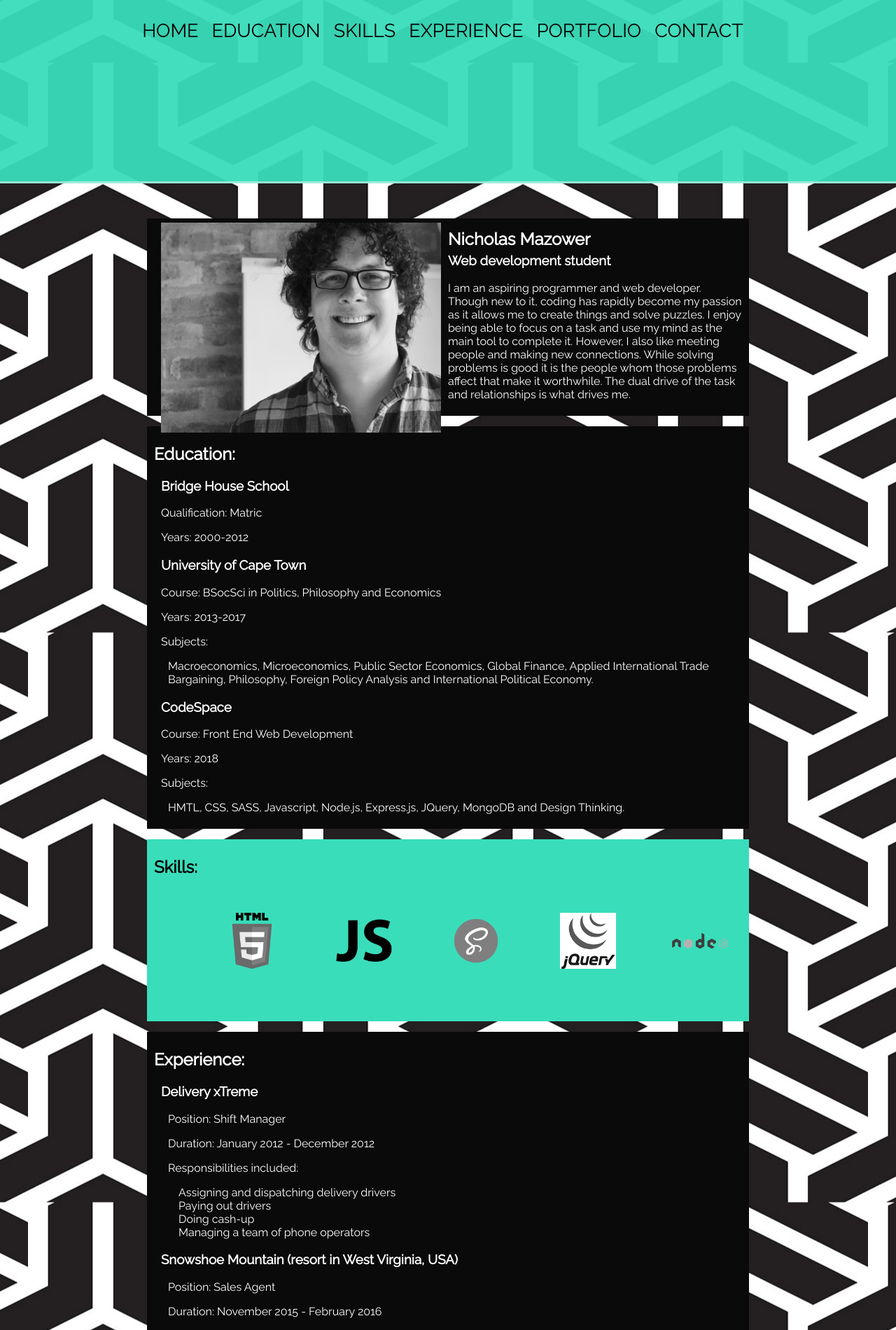
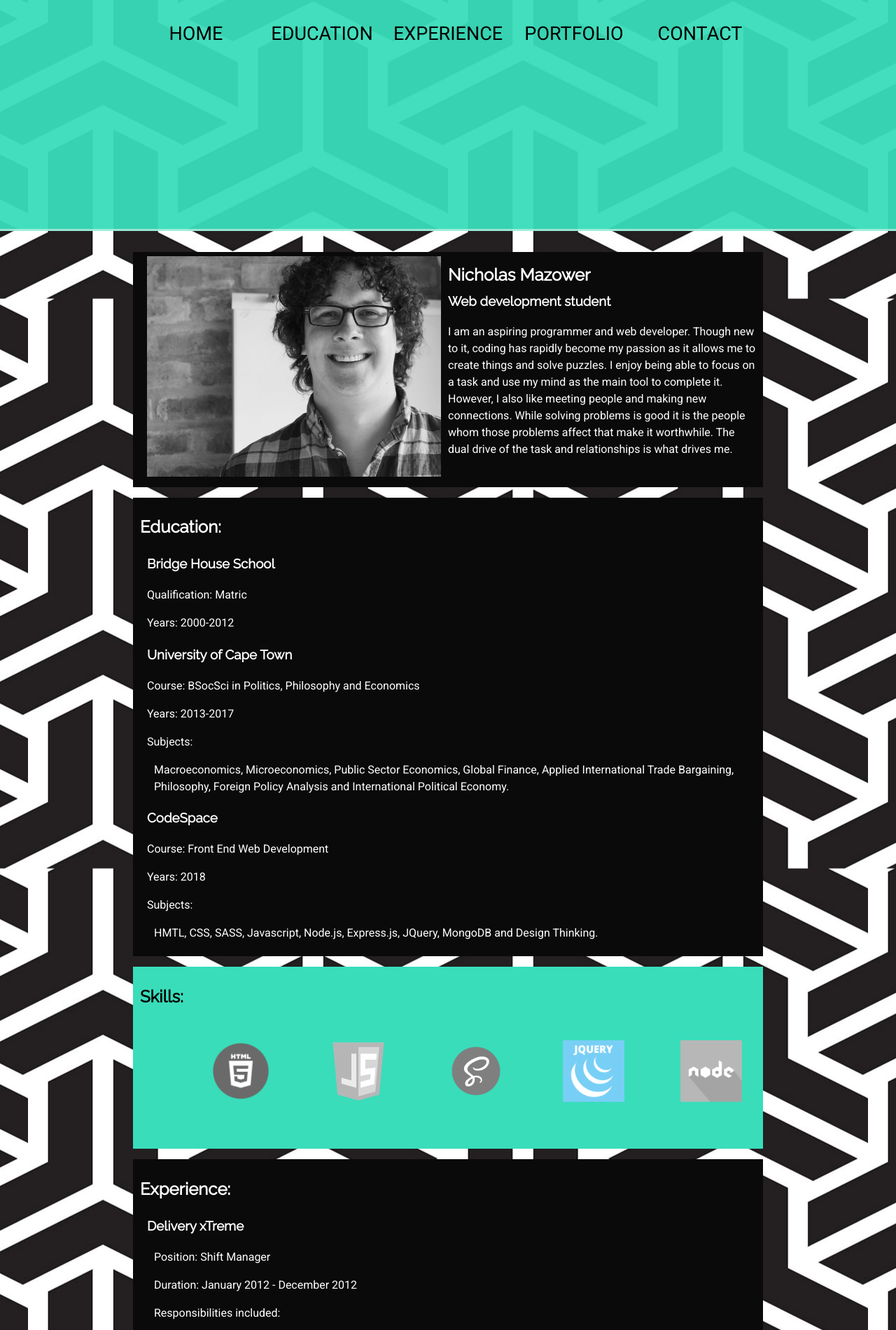
Before and after one commit to PaintingCaves/cv-website, a web app: file index.html in a window 1280 px wide. Shown: the top 1900 px of the page at 70% size. Run offline with its HTML, style and script files only (its server is not run), Linux system fonts and the light colour scheme.

Commit message:
everything but timeline

```diff
--- a/assets/css/styles.css
+++ b/assets/css/styles.css
@@ -1,5 +1,11 @@
 *{
   box-sizing: border-box;
+  font-family: 'Roboto', sans-serif;
+  line-height: 1.5;
+}
+
+h1, h2, h3 {
+  font-family: 'Raleway', sans-serif;
 }
 #portfolioContent{
   display: grid;
@@ -8,7 +14,7 @@
   padding: 0;
   grid-template-columns: 1fr 1fr;
   grid-template-rows: 1fr 1fr;
-  gap: 5px;
+  gap: 15px;
   grid-template-areas:
   'one two'
   'three four';
@@ -36,22 +42,28 @@
 /* Styling for top links */
 .navListItem{
   display: inline;
-  padding-right: 15px;
   font-size: 27px;
   text-transform: uppercase;
+  flex: 1 1 33%;
 }
 .navListLink{
   text-decoration: none;
   color: black;
 }
 #navList{
+  grid-area: navigation;
   text-align: center;
   padding-left: 0px;
   margin-top: 8px;
   margin-bottom: 8px;
+  display: flex;
+  flex-direction: row;
 }
 @media (max-width: 768px){
   body{
+    grid-template-columns: 0fr 4fr 0fr;
+  }
+  #topNav{
     grid-template-columns: 0fr 4fr 0fr;
   }
 }
@@ -107,6 +119,9 @@
   margin-top: 15px;
   /* border-radius: 5%; */
 }
+#homeContent{
+  overflow: auto;
+}
 #skillsHeading{
   position: absolute;
   color: black;
@@ -128,9 +143,7 @@
 #skillsContent{
     background-color:rgba(57, 221, 186, 1);
 }
-.vollkorn{
-  font-family: 'Vollkorn', serif;
-}
+
 .raleway{
   font-family: 'Raleway', sans-serif;
 }
@@ -138,12 +151,18 @@
   grid-area: body;
 }
 #topNav {
-  grid-area: header;
+  grid-area:header;
   position: sticky;
   top: 0;
   border-bottom: 3px solid rgba(250, 250, 250, 0.5);
   background-color:rgba(57, 221, 186, 0.95);
   z-index: 1000;
+  display: grid;
+  grid-template-columns: auto 900px auto;
+  grid-template-rows: 10%;
+  grid-template-areas:
+  'vacant-left navigation vacant-right';
+  grid-gap: 15px;
 }
 #bottomFooter{
   grid-area: footer;
@@ -173,6 +192,6 @@
 #portfolio-1, #portfolio-2, #portfolio-3, #portfolio-4 {
   margin: 0;
 }
-div, nav, footer, article {
+div, nav, footer{
   padding: 20px;
 }
--- a/index.html
+++ b/index.html
@@ -3,7 +3,7 @@
   <head>
     <meta charset="utf-8">
     <title>Nicholas Mazower</title>
-    <link href="https://fonts.googleapis.com/css?family=Vollkorn" rel="stylesheet">
+    <link href="https://fonts.googleapis.com/css?family=Roboto" rel="stylesheet">
     <link href="https://fonts.googleapis.com/css?family=Raleway" rel="stylesheet">
     <link rel="stylesheet" href="assets/css/styles.css">
     <link rel="stylesheet" href="assets/OwlCarousel2-2.3.4/dist/assets/owl.carousel.min.css">
@@ -12,10 +12,11 @@
   </head>
   <body class="raleway">
       <nav id="topNav">
+
           <ul id="navList" class="Raleway">
             <li class="navListItem"><a href="#homeContent" class="navListLink">Home</a></li>
             <li class="navListItem"><a href="#educationContent" class="navListLink">Education</a></li>
-            <li class="navListItem"><a href="#skillsContent" class="navListLink">Skills</a></li>
+            <!-- <li class="navListItem"><a href="#skillsContent" class="navListLink">Skills</a></li> -->
             <li class="navListItem"><a href="#experienceContent" class="navListLink">Experience</a></li>
             <li class="navListItem"><a href="#port-jump" class="navListLink">Portfolio</a></li>
             <li class="navListItem"><a href="#contactContent" class="navListLink">Contact</a></li>
@@ -62,11 +63,11 @@
           <h2 id="skillsHeading">Skills:</h2>
           <div class="owl-carousel owl-theme carousel-div">
             <div><img class="grayscale" src="assets/images/skills/if_HTML_Logo_65687.png" alt=""></div>
-            <div><img class="grayscale" src="assets/images/skills/if_js_282802.png" alt=""></div>
+            <div><img class="grayscale" src="assets/images/skills/js.png" alt=""></div>
             <div><img class="grayscale" src="assets/images/skills/if_sass_1297046.png" alt=""></div>
-            <div><img class="grayscale" src="assets/images/skills/jquery.png" alt=""></div>
-            <div><img class="grayscale" src="assets/images/skills/nodejs-logo-brand-development-tools-3937b2994a7b0782-128x128.png" alt=""></div>
-            <div><img class="grayscale" src="assets/images/skills/seeicons__57e9193310726.png" alt=""></div>
+            <div><img class="" src="assets/images/skills/jquery.png" alt=""></div>
+            <div><img class="" src="assets/images/skills/nodejs.png" alt=""></div>
+            <div><img class="grayscale" src="assets/images/skills/css.png" alt=""></div>
 
           </div>
         </section>
@@ -102,25 +103,25 @@
               <a class="portfolioLink" href="https://paintingcaves.github.io/first-blog-site/index.html" target="_blank">
                 <figure id="portfolio-1">
                   <figcaption>Blog Skeleton</figcaption>
-                  <img class="portfolioImage" src="assets/images/Portfolio/blog.png" alt="">
+                  <img class="portfolioImage" src="assets/images/Portfolio/blog-sq.png" alt="">
                 </figure>
               </a>
-              <a class="portfolioLink" href="https://paintingcaves.github.io/first-blog-site/index.html" target="_blank">
+              <a class="portfolioLink" href="https://paintingcaves.github.io/js-quiz/index.html" target="_blank">
                 <figure id="portfolio-2">
                   <figcaption>Russian Revolution Quiz</figcaption>
-                  <img class="portfolioImage"  src="assets/images/Portfolio/quiz.png" alt="">
+                  <img class="portfolioImage"  src="assets/images/Portfolio/quiz-sq.png" alt="">
                 </figure>
               </a>
               <a class="portfolioLink" href="https://paintingcaves.github.io/Jon-Chretien/index.html" target="_blank">
                 <figure id="portfolio-3">
                   <figcaption>Website Recreation</figcaption>
-                  <img class="portfolioImage" src="assets/images/Portfolio/recreation.png" alt="">
+                  <img class="portfolioImage" src="assets/images/Portfolio/recreation-sq.png" alt="">
                 </figure>
               </a>
               <a class="portfolioLink" href="https://paintingcaves.github.io/weather-api/index.html" target="_blank">
                 <figure id="portfolio-4">
                   <figcaption>Weather Forecast</figcaption>
-                  <img class="portfolioImage"  src="assets/images/Portfolio/weather.png" alt="">
+                  <img class="portfolioImage"  src="assets/images/Portfolio/weather-sq.png" alt="">
                 </figure>
               </a>
             </div>
```
Also changed, not shown: assets/images/Portfolio/blog-sq.png (added), assets/images/Portfolio/quiz-sq.png (added), assets/images/Portfolio/recreation-sq.png (added), assets/images/Portfolio/weather-sq.png (added), assets/images/nicholas.jpg, assets/images/skills/css.png (added), assets/images/skills/if_HTML_Logo_65687.png, assets/images/skills/if_js_282802.png (deleted), assets/images/skills/jquery.png, assets/images/skills/js.png (added), assets/images/skills/nodejs.png (added), assets/images/skills/seeicons__57e9193310726.png (deleted).
